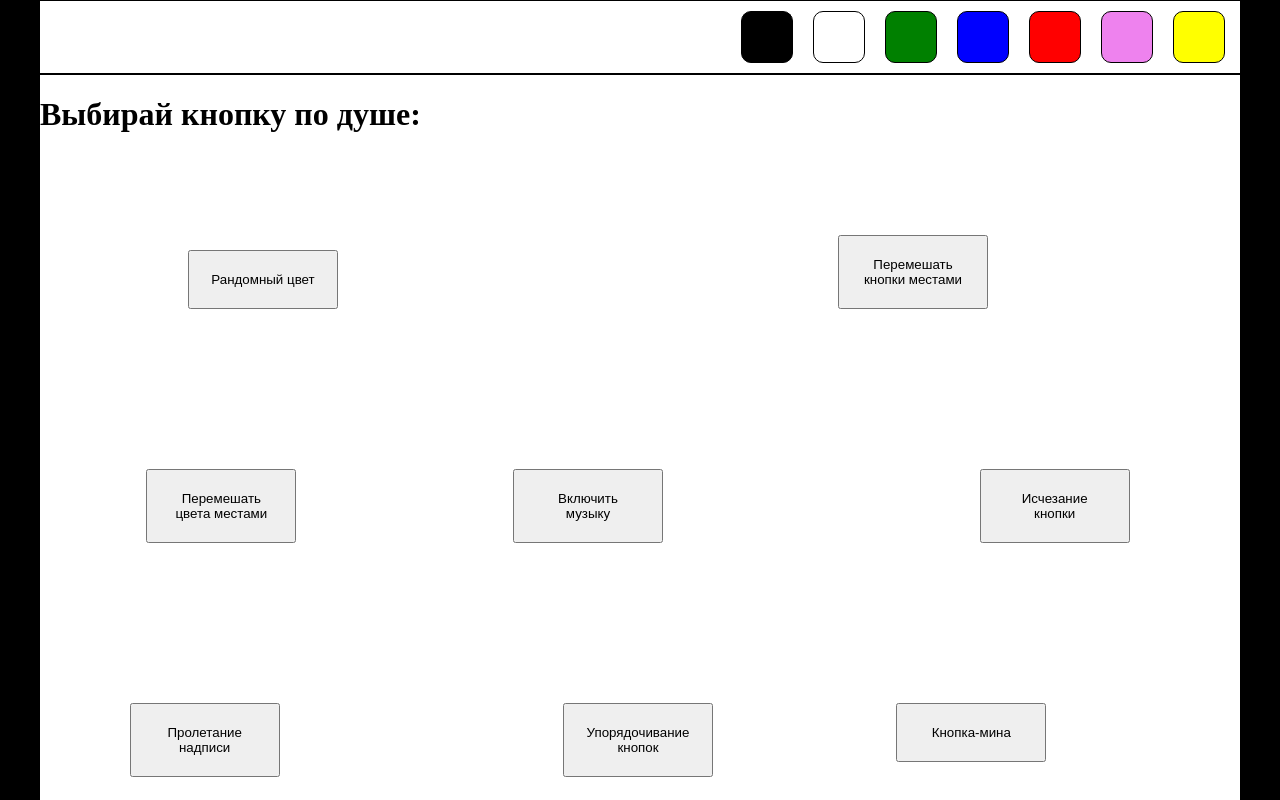
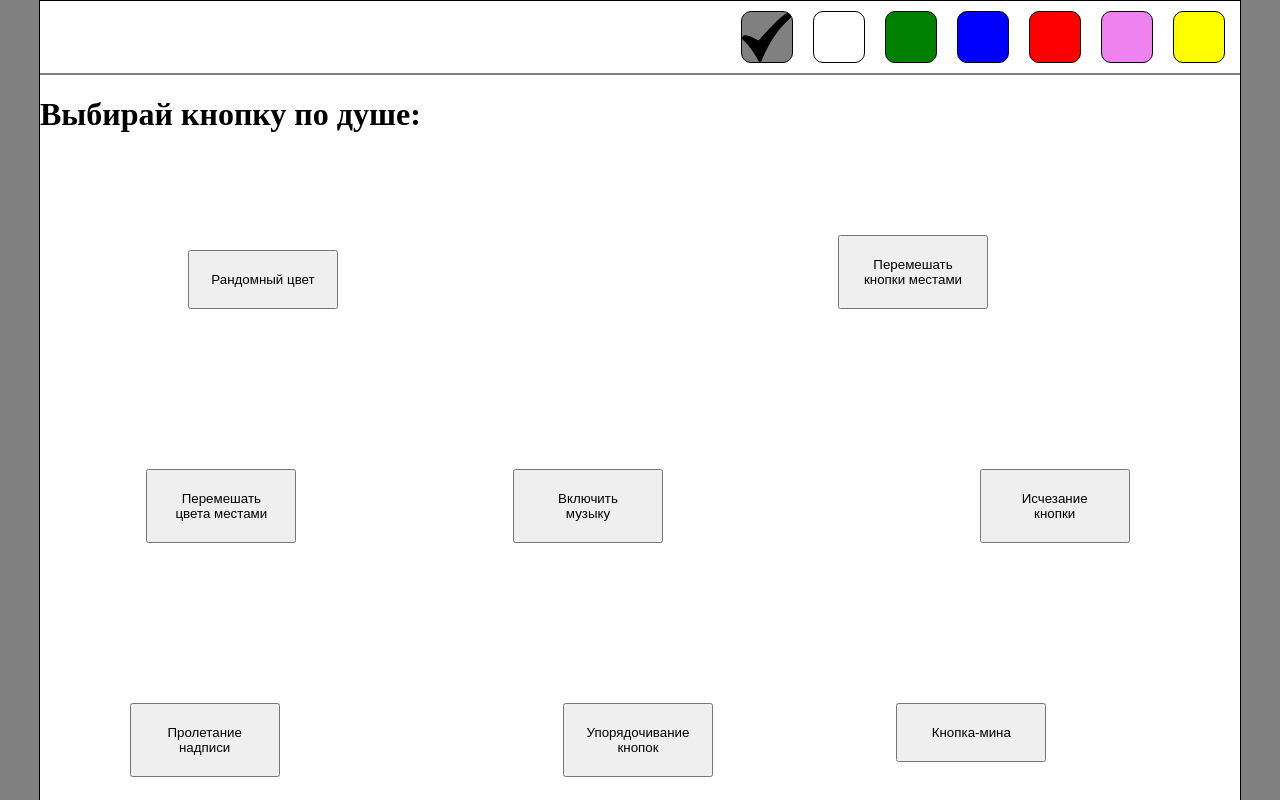
Before and after one commit to BodnarAlex/buttons, a plain HTML site: page index.html in a window 1280 px wide. Both pictures are taken after a click on the element 767 px from the left and 37 px from the top of the page. Shown: the top 800 px of the page. Drawn offline with nearby package versions, Linux system fonts and the light colour scheme.

Commit message:
refactor: add function change color

```diff
--- a/index.html
+++ b/index.html
@@ -12,7 +12,7 @@
     <header>
         <nav class="colour">
             <ul>
-                <li><div class="colour_item black"></div></li>
+                <li><div class="colour_item gray"></div></li>
                 <li><div class="colour_item white"></div></li>
                 <li><div class="colour_item green"></div></li>
                 <li><div class="colour_item blue"></div></li>
@@ -70,17 +70,26 @@
 </html>
 
 <script>
+    //массив цветов
+    const colors = ['gray', 'white', 'green', 'blue', 'red', 'violet', 'yellow'];
 
-//изменение цвета
+    //слушатель на кнопки цветов
     $('.colour_item').click(function(){
         const list = this.classList;
         var color;
         if(list.length==2){
             color = list[1];
+            ChangeColor(color)
+        }
+    });
+
+    //функция изменения цвета
+    function ChangeColor(color){
+        if(color){
             $('.active').removeClass('active');
             $('.'+color).addClass('active');
             $("html").css("background", color);
             $("main").css("border-color", color);
         }
-});
+    }
     </script>
--- a/style.css
+++ b/style.css
@@ -32,8 +32,8 @@ ul li div{
 .colour_item{
     border-color: black;
 }
-.black{
-    background-color: black;
+.gray{
+    background-color: gray;
 }
 .white{
     background-color: white;
```
Lines whose indentation alone changed are shown as unchanged.
